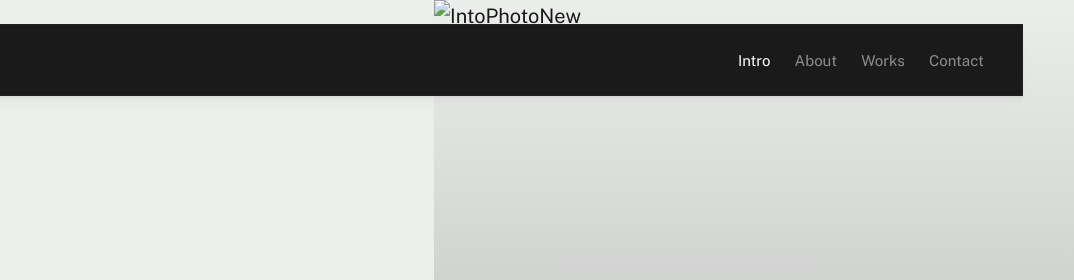
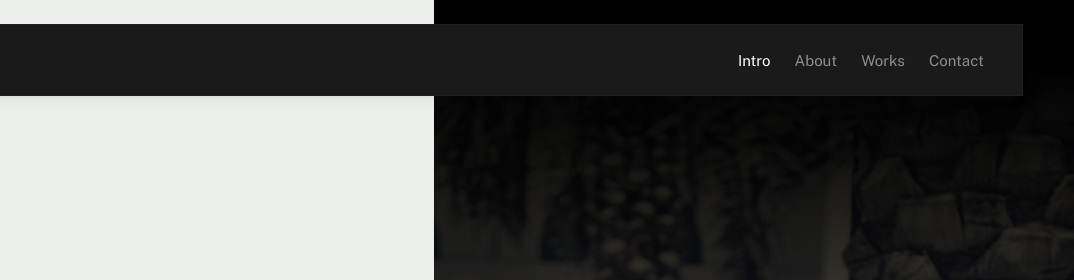
Before and after one commit to Mayyantha/mayyantha.github.io, a plain HTML site: page index.html in a window 1280 px wide. Shown: the top 280 px of the page, 206-1280 px from the left. Drawn offline with nearby package versions, Linux system fonts and the light colour scheme; a web font is replaced by a local one.

Commit message:
Intro Backgroun Fixed

```diff
--- a/index.html
+++ b/index.html
@@ -194,8 +194,8 @@
 
         <div class="s-intro__content-media">
           <img
-            src="intro-bg.jpg"
-            srcset="intro-bg.jpg 1x, intro-bg.jpg 2x"
+            src="images/new-intro-bg.jpg"
+            srcset="images/new-intro-bg.jpg 1x, images/new-intro-bg.jpg 2x"
             alt="IntoPhotoNew"
           />
         </div>
```
Also changed, not shown: images/new-intro-bg.jpg (renamed from images/intro-bg.jpg).
